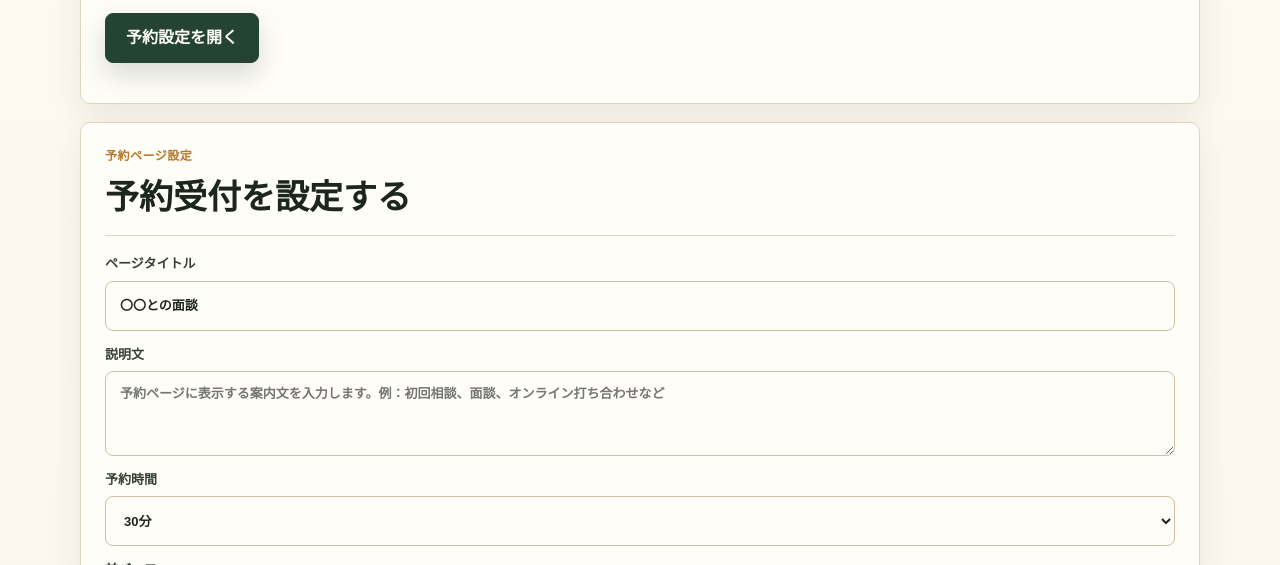
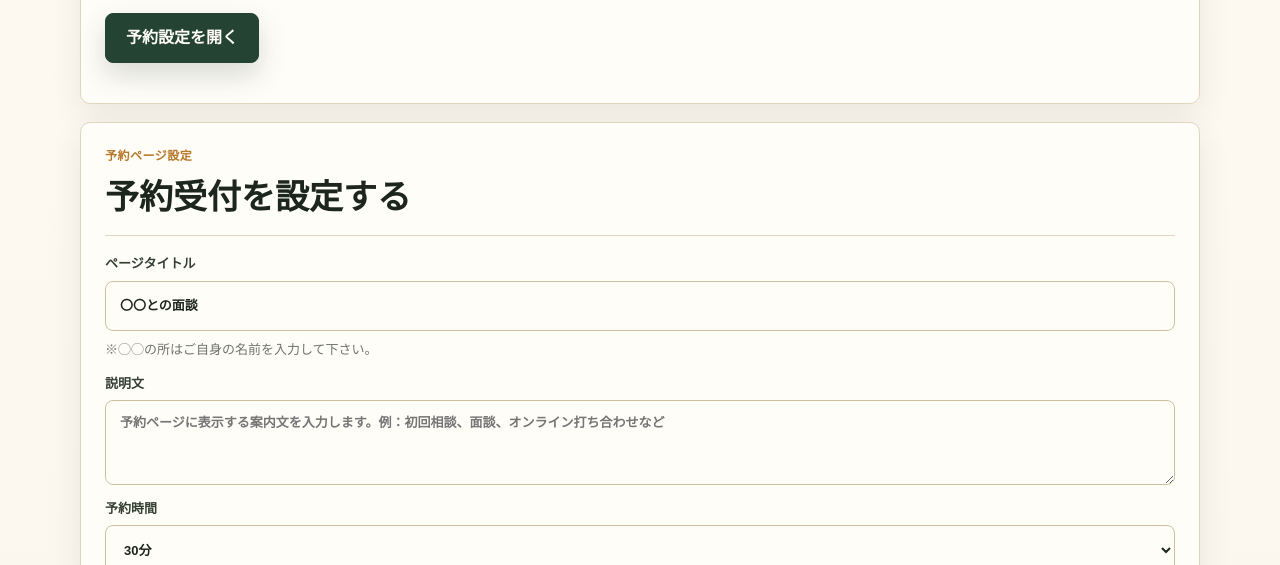
Before and after one commit to nekomura-ai/kimaru, a website: page public/booking-settings.html in a window 1280 px wide. Shown: the part 535-1100 px from the top of the page. Drawn offline with Linux system fonts and the light colour scheme; no server answers.

Commit message:
Add booking title helper note

```diff
--- a/public/booking-settings.html
+++ b/public/booking-settings.html
@@ -50,6 +50,7 @@
       <h2>予約受付を設定する</h2>
       <form id="booking-page-form" class="form-grid">
         <label>ページタイトル<input name="title" value="〇〇との面談" required /></label>
+        <p class="form-note muted">※◯◯の所はご自身の名前を入力して下さい。</p>
         <label>説明文<textarea name="description" rows="3" placeholder="予約ページに表示する案内文を入力します。例：初回相談、面談、オンライン打ち合わせなど"></textarea></label>
         <label>予約時間<select name="duration_minutes"><option value="30">30分</option><option value="45">45分</option><option value="60">60分</option></select></label>
         <label>前バッファ<select name="buffer_before_minutes"><option value="0">なし</option><option value="15">15分</option><option value="30">30分</option></select></label>
```
